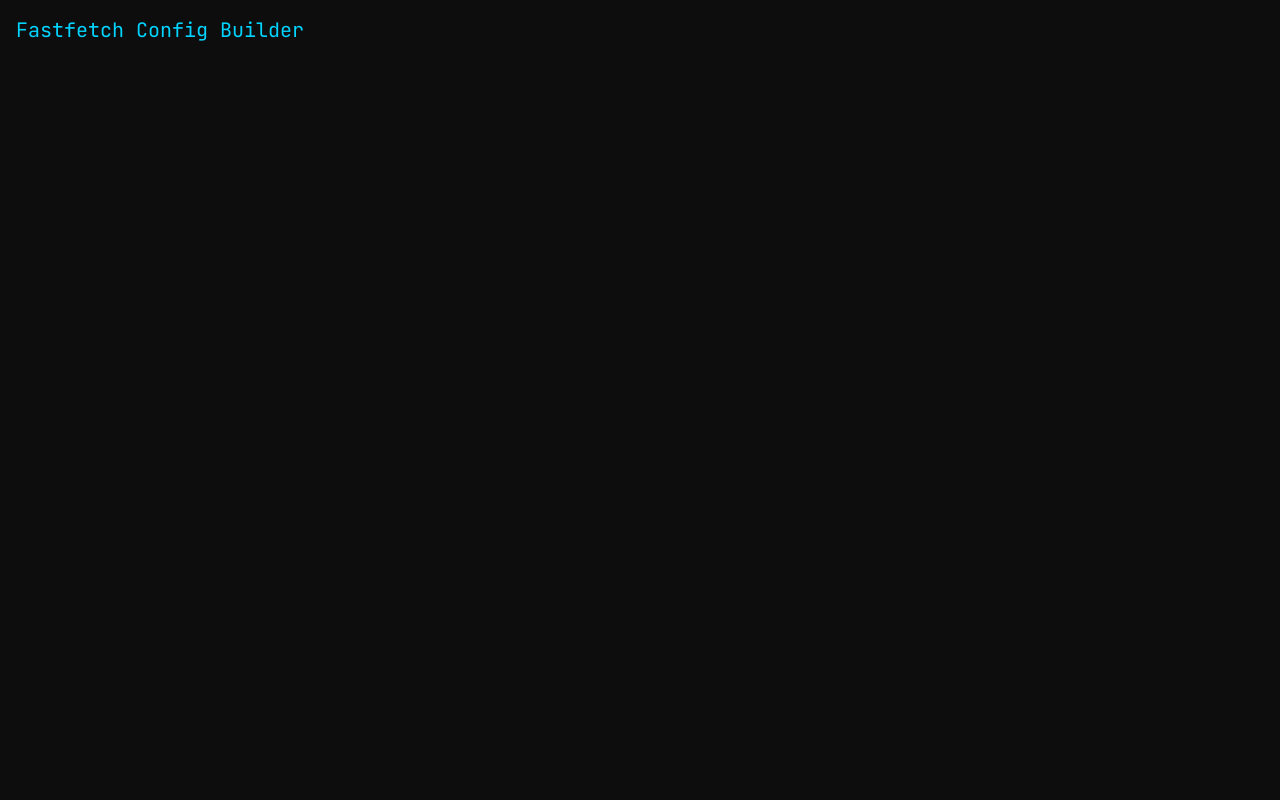
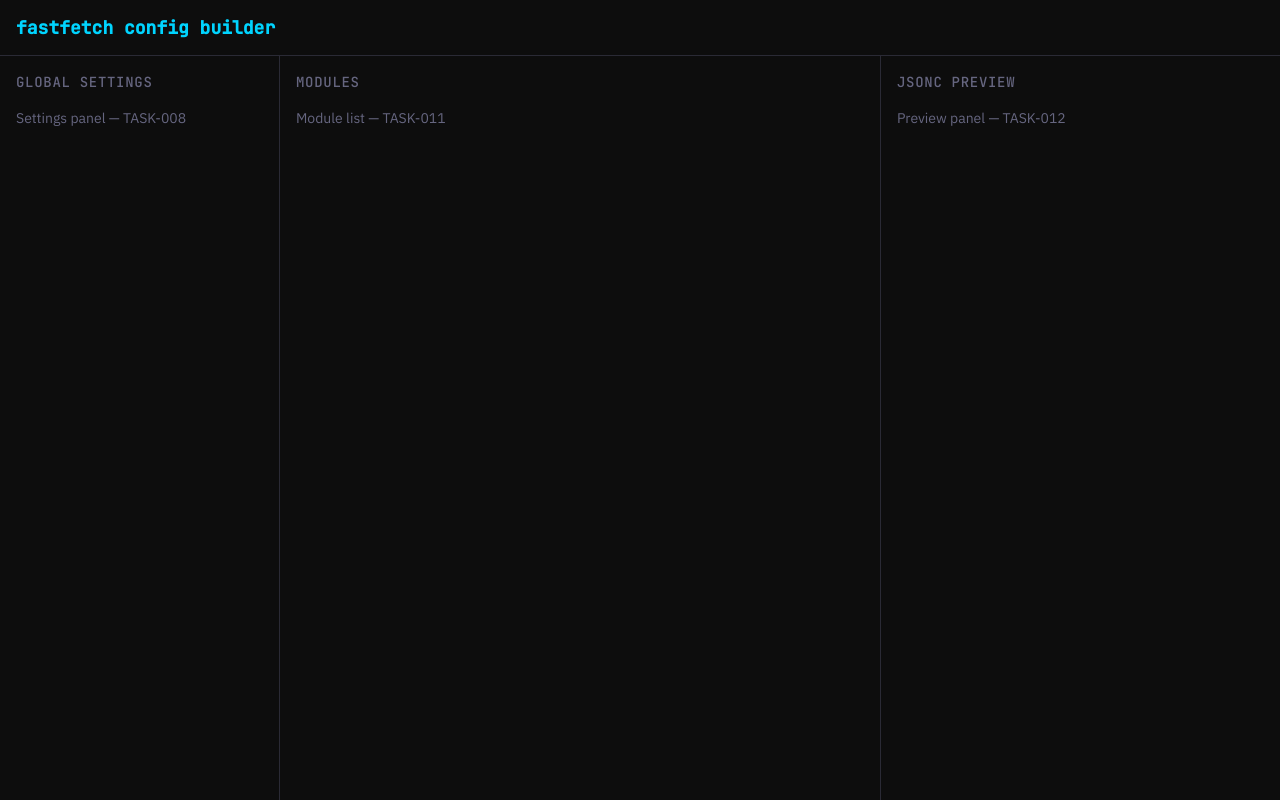
Before and after one commit to kolezka/fastfetch-builder, a React (Vite) app: page / in a window 1280 px wide. Built offline with nearby package versions, Linux system fonts and the light colour scheme.

Commit message:
Complete TASK-006 - App shell + 3-column layout
3-column CSS Grid (280px / 1fr / 400px), full viewport height. DndContext with
PointerSensor, closestCenter collision, DragOverlay. Placeholder components for
Header, GlobalSettings, ModuleList, JsonPreview.
Plan: fastfetch-builder

```diff
--- a/src/App.tsx
+++ b/src/App.tsx
@@ -1,9 +1,95 @@
+import { useState, useCallback } from 'react'
+import {
+  DndContext,
+  DragOverlay,
+  closestCenter,
+  PointerSensor,
+  useSensor,
+  useSensors,
+} from '@dnd-kit/core'
+import type { DragStartEvent, DragEndEvent } from '@dnd-kit/core'
+import { Header } from '@/components/Header'
+import { GlobalSettings } from '@/components/GlobalSettings'
+import { ModuleList } from '@/components/ModuleList'
+import { JsonPreview } from '@/components/JsonPreview'
+import { useConfigStore } from '@/store/configStore'
+import { MODULE_DEFINITIONS } from '@/lib/moduleDefinitions'
+import type { ModuleType } from '@/lib/moduleDefinitions'
+
+interface DragData {
+  type: ModuleType
+  fromPalette?: boolean
+  instanceId?: string
+}
+
 export function App() {
+  const [activeId, setActiveId] = useState<string | null>(null)
+  const [activeDragData, setActiveDragData] = useState<DragData | null>(null)
+
+  const addModule = useConfigStore((s) => s.addModule)
+  const reorderModules = useConfigStore((s) => s.reorderModules)
+
+  const sensors = useSensors(
+    useSensor(PointerSensor, {
+      activationConstraint: { distance: 5 },
+    }),
+  )
+
+  const handleDragStart = useCallback((event: DragStartEvent) => {
+    setActiveId(String(event.active.id))
+    setActiveDragData((event.active.data.current as DragData) ?? null)
+  }, [])
+
+  const handleDragEnd = useCallback(
+    (event: DragEndEvent) => {
+      const { active, over } = event
+      setActiveId(null)
+      setActiveDragData(null)
+
+      if (!over) return
+
+      const activeData = active.data.current as DragData | undefined
+
+      if (activeData?.fromPalette) {
+        const overIndex = over.data.current?.sortable?.index as number | undefined
+        addModule(activeData.type, overIndex ?? undefined)
+      } else if (active.id !== over.id) {
+        reorderModules(String(active.id), String(over.id))
+      }
+    },
+    [addModule, reorderModules],
+  )
+
+  const dragLabel = activeDragData
+    ? MODULE_DEFINITIONS[activeDragData.type]?.label ?? activeDragData.type
+    : null
+
   return (
-    <div className="min-h-screen bg-bg-base text-text-primary">
-      <h1 className="p-4 text-xl font-mono text-accent">
-        Fastfetch Config Builder
-      </h1>
+    <div className="flex h-screen flex-col bg-bg-base text-text-primary">
+      <Header />
+      <DndContext
+        sensors={sensors}
+        collisionDetection={closestCenter}
+        onDragStart={handleDragStart}
+        onDragEnd={handleDragEnd}
+      >
+        <div
+          className="grid flex-1 overflow-hidden"
+          style={{ gridTemplateColumns: '280px 1fr 400px' }}
+        >
+          <GlobalSettings />
+          <ModuleList />
+          <JsonPreview />
+        </div>
+
+        <DragOverlay>
+          {activeId && dragLabel ? (
+            <div className="rounded-lg border border-accent bg-bg-surface px-4 py-2 font-mono text-sm text-accent opacity-90 shadow-lg">
+              {dragLabel}
+            </div>
+          ) : null}
+        </DragOverlay>
+      </DndContext>
     </div>
   )
 }
--- /dev/null
+++ b/src/components/GlobalSettings.tsx
@@ -0,0 +1,10 @@
+export function GlobalSettings() {
+  return (
+    <aside className="overflow-y-auto border-r border-border p-4">
+      <h2 className="mb-4 font-mono text-sm font-medium text-text-muted uppercase tracking-wider">
+        Global Settings
+      </h2>
+      <p className="text-sm text-text-muted">Settings panel — TASK-008</p>
+    </aside>
+  )
+}
--- /dev/null
+++ b/src/components/Header.tsx
@@ -0,0 +1,13 @@
+export function Header() {
+  return (
+    <header className="sticky top-0 z-10 flex h-14 items-center justify-between border-b border-border bg-bg-base px-4">
+      <h1 className="font-mono text-lg font-semibold text-accent">
+        fastfetch config builder
+      </h1>
+      <div className="flex items-center gap-3">
+        {/* PresetLoader slot — TASK-014 */}
+        {/* Copy/Download buttons — TASK-013 */}
+      </div>
+    </header>
+  )
+}
--- /dev/null
+++ b/src/components/JsonPreview.tsx
@@ -0,0 +1,10 @@
+export function JsonPreview() {
+  return (
+    <aside className="overflow-y-auto border-l border-border p-4">
+      <h2 className="mb-4 font-mono text-sm font-medium text-text-muted uppercase tracking-wider">
+        JSONC Preview
+      </h2>
+      <p className="text-sm text-text-muted">Preview panel — TASK-012</p>
+    </aside>
+  )
+}
--- /dev/null
+++ b/src/components/ModuleList.tsx
@@ -0,0 +1,10 @@
+export function ModuleList() {
+  return (
+    <main className="overflow-y-auto p-4">
+      <h2 className="mb-4 font-mono text-sm font-medium text-text-muted uppercase tracking-wider">
+        Modules
+      </h2>
+      <p className="text-sm text-text-muted">Module list — TASK-011</p>
+    </main>
+  )
+}
```
